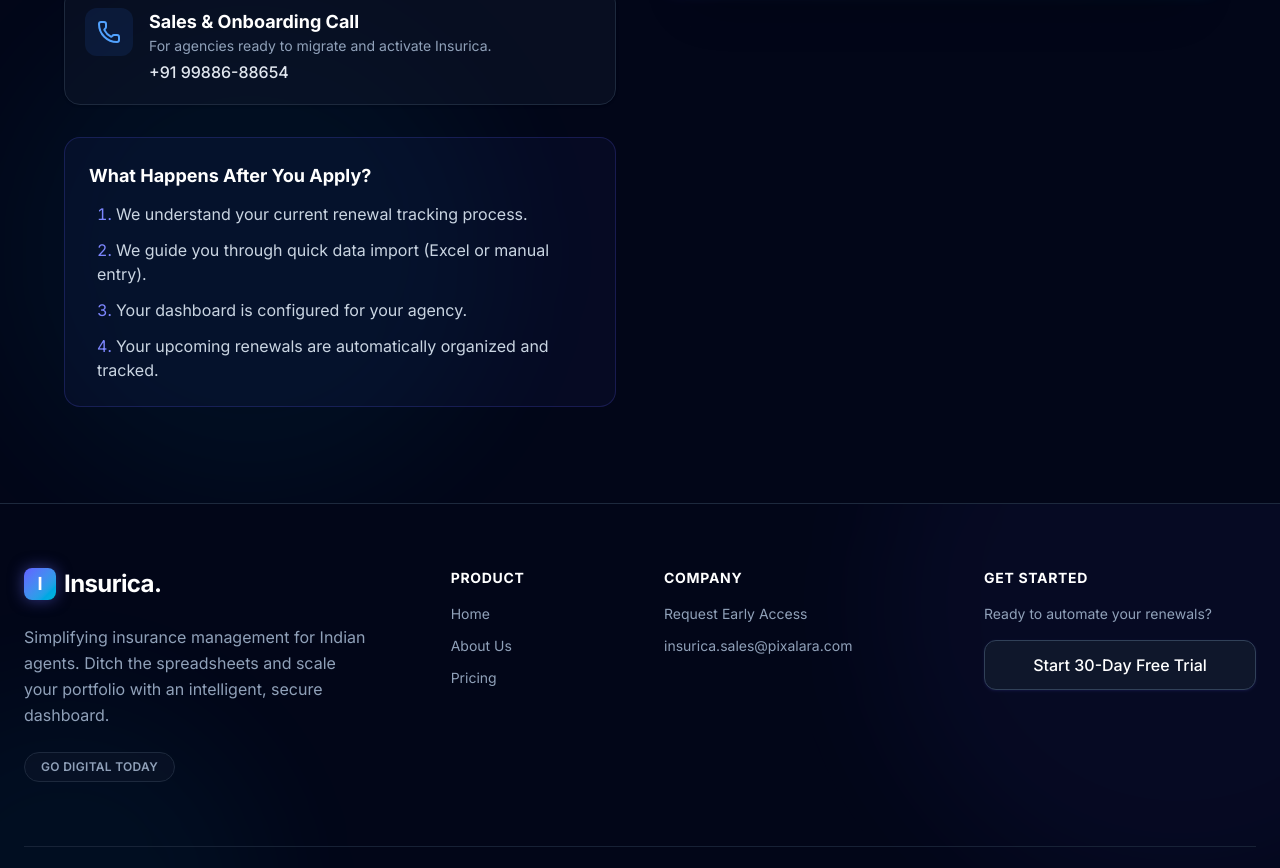
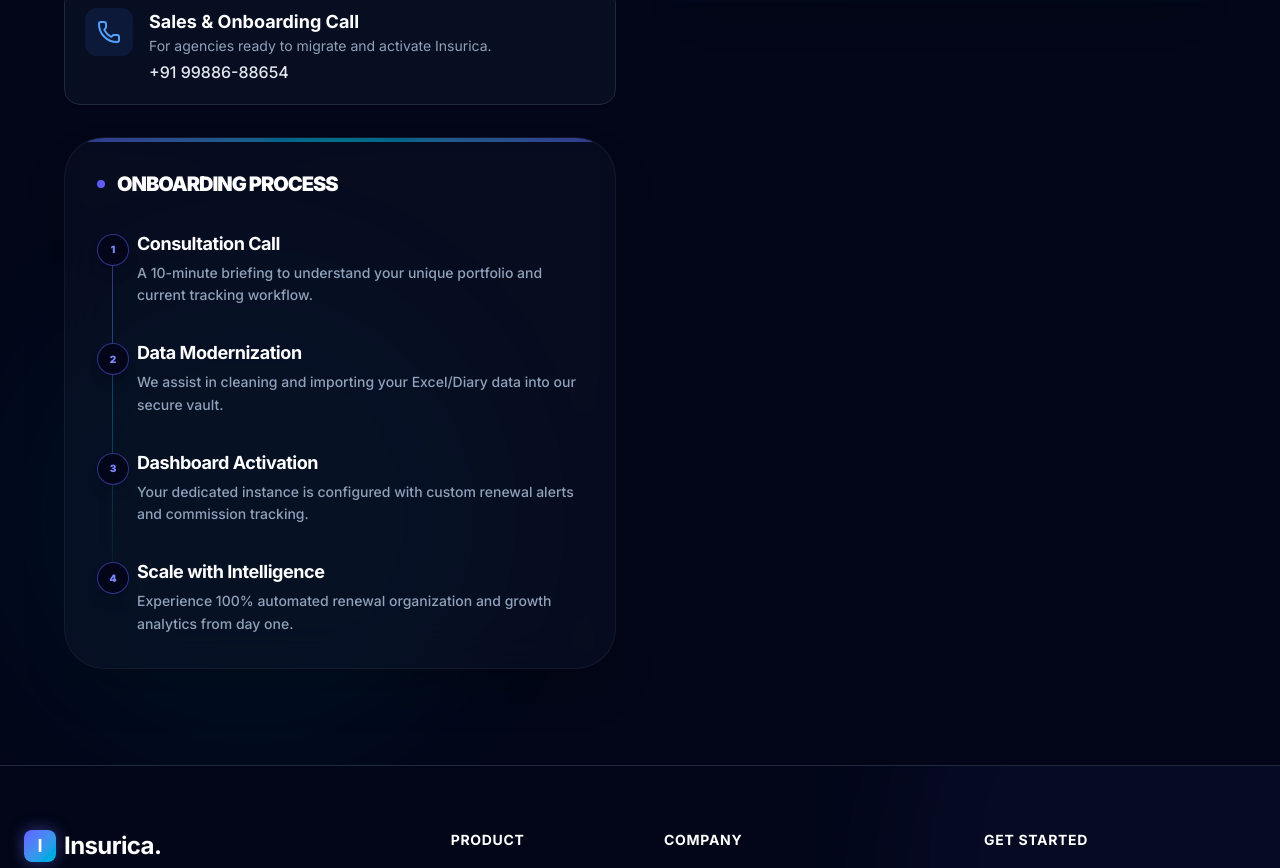
Before and after one commit to Pixalara/insurica-frontend, a Next.js app: page /contact in a window 1280 px wide. Shown: the part 840-1708 px from the top of the page. Built offline with nearby package versions, Linux system fonts and the light colour scheme.

Commit message:
redefine onboarding process on contact page

```diff
--- a/app/contact/page.tsx
+++ b/app/contact/page.tsx
@@ -63,14 +63,34 @@
                 </div>
               </div>
 
-              <div className="p-6 rounded-2xl bg-indigo-500/5 border border-indigo-500/20">
-                <h4 className="font-bold mb-3 text-white text-lg">What Happens After You Apply?</h4>
-                <ol className="list-decimal list-inside space-y-3 text-slate-300">
-                  <li className="pl-2 marker:text-indigo-400">We understand your current renewal tracking process.</li>
-                  <li className="pl-2 marker:text-indigo-400">We guide you through quick data import (Excel or manual entry).</li>
-                  <li className="pl-2 marker:text-indigo-400">Your dashboard is configured for your agency.</li>
-                  <li className="pl-2 marker:text-indigo-400">Your upcoming renewals are automatically organized and tracked.</li>
-                </ol>
+              {/* Redefined Onboarding Section */}
+              <div className="p-8 rounded-[2.5rem] bg-slate-900/40 backdrop-blur-xl border border-white/5 relative overflow-hidden group/steps shadow-2xl">
+                <div className="absolute top-0 left-0 w-full h-1 bg-gradient-to-r from-indigo-500 via-cyan-400 to-indigo-500 opacity-50"></div>
+
+                <h4 className="font-black mb-8 text-white text-xl uppercase tracking-tighter flex items-center gap-3">
+                   <span className="h-2 w-2 rounded-full bg-indigo-500 animate-pulse"></span>
+                   Onboarding Process
+                </h4>
+
+                <div className="space-y-8 relative">
+                  {/* Vertical Line */}
+                  <div className="absolute left-[15px] top-2 bottom-2 w-px bg-gradient-to-b from-indigo-500/50 via-cyan-400/30 to-transparent"></div>
+
+                  {[
+                    { title: "Consultation Call", desc: "A 10-minute briefing to understand your unique portfolio and current tracking workflow." },
+                    { title: "Data Modernization", desc: "We assist in cleaning and importing your Excel/Diary data into our secure vault." },
+                    { title: "Dashboard Activation", desc: "Your dedicated instance is configured with custom renewal alerts and commission tracking." },
+                    { title: "Scale with Intelligence", desc: "Experience 100% automated renewal organization and growth analytics from day one." }
+                  ].map((step, i) => (
+                    <div key={i} className="relative pl-10 group/item">
+                       <div className="absolute left-0 top-1 h-8 w-8 rounded-full bg-slate-950 border border-indigo-500/50 flex items-center justify-center z-10 group-hover/item:border-cyan-400 transition-colors shadow-lg">
+                          <span className="text-[10px] font-black text-indigo-400 group-hover/item:text-cyan-400 transition-colors">{i + 1}</span>
+                       </div>
+                       <h5 className="font-bold text-white mb-1 tracking-tight text-lg">{step.title}</h5>
+                       <p className="text-slate-400 text-sm leading-relaxed font-medium">{step.desc}</p>
+                    </div>
+                  ))}
+                </div>
               </div>
             </div>
 
```
